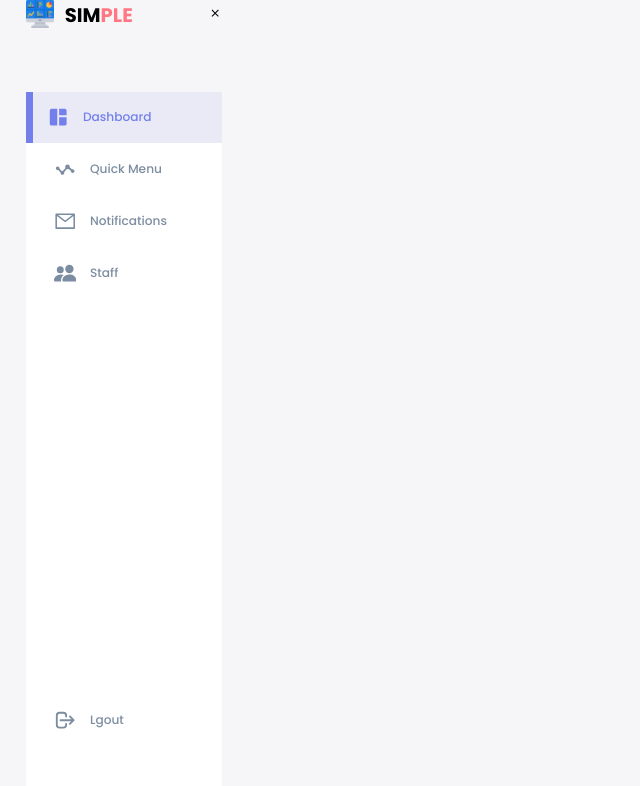
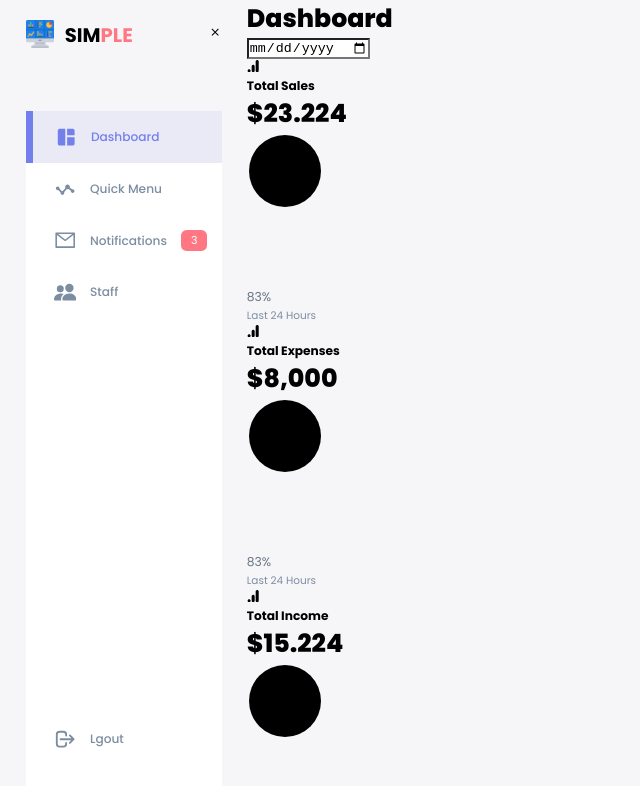
Before and after one commit to Joshua-Enrico/DashboardV2, a Next.js app: page / in a window 1280 px wide. Shown: the top 786 px of the page, without its empty margins (0-640 px from the left). Built offline with nearby package versions, Linux system fonts and the light colour scheme.

Commit message:
working cards and charts

```diff
--- /dev/null
+++ b/components/date/Date.jsx
@@ -0,0 +1,11 @@
+import { DateContainer, Input } from './Style';
+
+const Date = () => {
+    return (
+        <DateContainer>
+            <Input type="date" />
+        </DateContainer>
+    )
+}
+
+export default Date
--- /dev/null
+++ b/components/date/Style.js
@@ -0,0 +1,9 @@
+import styled from 'styled-components';
+
+
+const DateContainer = styled.div`
+`;
+const Input = styled.input`
+`;
+
+export {DateContainer, Input};
--- /dev/null
+++ b/components/insights/Data.js
@@ -0,0 +1,4 @@
+
+export const Data = [{ "id": "1","Title": "Total Sales", "Value": "23.224", "Percentage": "83%", "Icon": "" },
+{ "id": "2","Title": "Total Expenses", "Value": "8,000", "Percentage": "83%", "Icon": "" },
+{ "id": "3","Title": "Total Income", "Value": "15.224", "Percentage": "83%", "Icon": "" }]
--- /dev/null
+++ b/components/insights/Insightcards/InsightCards.jsx
@@ -0,0 +1,29 @@
+import { Circle, H1, H3, InsightCardContainer,
+         Middle, MiddleLeft, Number, NumberP, Progress, SmallText, Svg } from "./Style"
+import { SiGoogleanalytics } from 'react-icons/si';
+
+
+const InsightCards = ({ Key, Title, Value, Percentage }) => {
+    return (
+        <InsightCardContainer>
+            <SiGoogleanalytics />
+            <Middle>
+                <MiddleLeft>
+                    <H3>{Title}</H3>
+                    <H1>${Value}</H1>
+                </MiddleLeft>
+                <Progress>
+                    <Svg>
+                        <Circle cx="38" cy="38" r="36" ></Circle>
+                    </Svg>
+                    <Number>
+                        <NumberP>{Percentage}</NumberP>
+                    </Number>
+                </Progress>
+            </Middle>
+            <SmallText >Last 24 Hours</SmallText>
+        </InsightCardContainer>
+    )
+}
+
+export default InsightCards
--- /dev/null
+++ b/components/insights/Insightcards/Style.js
@@ -0,0 +1,48 @@
+import styled from 'styled-components';
+
+const InsightCardContainer = styled.div`
+`;
+const Middle = styled.div`
+
+`;
+
+const MiddleLeft = styled.div`
+
+`;
+
+const H1 = styled.h1`
+
+`;
+
+const H3 = styled.h3`
+
+`;
+
+const Progress = styled.div`
+
+`;
+
+const Svg = styled.svg`
+
+`;
+
+const Circle = styled.circle`
+
+`;
+
+const Number = styled.div`
+
+`;
+
+const NumberP = styled.p`
+
+`;
+
+const SmallText = styled.small`
+    color: ${props => props.theme.CinfoDark}
+`;
+
+
+export { InsightCardContainer, Middle, MiddleLeft, H3,
+         H1, Progress, Svg, Circle, Number, NumberP,
+         SmallText };
--- /dev/null
+++ b/components/insights/Insights.jsx
@@ -0,0 +1,24 @@
+import React from 'react'
+import InsightCards from './Insightcards/InsightCards'
+import { InsightContainer } from './Style'
+import { Data } from "./Data"
+
+
+
+const Insights = () => {
+    console.log(Data)
+    return (
+        <InsightContainer>
+            {Data?.map(({ id, Title, Value, Percentage }) => (
+                <InsightCards
+                key={id}
+                Title={Title}
+                Value={Value}
+                Percentage={Percentage}
+                />
+            ))}
+        </InsightContainer>
+    )
+}
+
+export default Insights
--- /dev/null
+++ b/components/insights/Style.js
@@ -0,0 +1,8 @@
+import styled from 'styled-components';
+
+const InsightContainer = styled.div`
+
+`;
+
+
+export { InsightContainer };
--- a/components/sidebar/SideBar.jsx
+++ b/components/sidebar/SideBar.jsx
@@ -1,13 +1,16 @@
 // Styles clases for this component
 import { ThemeProvider } from 'styled-components';
-import { MainContainer, TopBar, Logo, Image, H2, Span, Close, SideBarNav, Link, H3, Section, Pages, Page, RoutContainer } from "./Style";
+import { MainContainer, TopBar, Logo, Image, H2, Span, Close,
+         SideBarNav, Link, H3, Section, Pages, Page, RoutContainer,
+          Nmessage } from "./Style";
 //icons
 import { MdClose, MdSpaceDashboard } from 'react-icons/md';
 import { BsCircle, BsPeopleFill } from 'react-icons/bs';
 import { BiStats } from 'react-icons/bi';
 import { AiOutlineMail } from 'react-icons/ai';
 import { HiOutlineLogout } from 'react-icons/hi';
-// handle themes with redux
+
+// handle theme with redux
 import { useSelector, useDispatch } from 'react-redux';
 import { lightTheme, darkTheme } from '../../styles/Theme';
 import { SwitchTheme } from '../../redux/ThemeRedux';
@@ -33,7 +36,7 @@ const SideBar = () => {
                 </TopBar>
                 <SideBarNav>
                     <RoutContainer>
-                        <Section className="active" >
+                        <Section className="active">
                             <MdSpaceDashboard />
                             <H3>Dashboard</H3>
                         </Section>
@@ -80,6 +83,7 @@ const SideBar = () => {
                         <Section >
                             <AiOutlineMail />
                             <H3>Notifications</H3>
+                            <Nmessage>3</Nmessage>
                         </Section>
                         <Pages>
                             <Page>
--- a/components/sidebar/Style.js
+++ b/components/sidebar/Style.js
@@ -13,6 +13,7 @@ const MainContainer = styled.aside`
     align-items: center;
     justify-content: space-between;
     margin-bottom: 1.4rem;
+    margin-top: 1.4rem;
 `;
 
  const Logo = styled.div`
@@ -64,11 +65,18 @@ const Section = styled.div`
     align-items: center;
     position: relative;
     height: 3.7rem;
+    cursor: pointer;
+    & > svg {
+        transition: all 300ms ease;
+    }
 
     &.active {
         background: ${props => props.theme.Clight};
         color: ${props => props.theme.Cprimary};
         margin-left: 0;
+        & > svg {
+            margin-left: calc(2rem - 20px);
+        }
     }
 
     &.active:before {
@@ -81,6 +89,13 @@ const Section = styled.div`
     transition: all 300ms ease;
     & > svg {
         font-size: 1.6rem;
+    }
+
+    &:hover {
+        color: ${props => props.theme.Cprimary};
+        & > svg {
+            margin-left: calc(2rem - 20px);
+        }
     }
 `;
 
@@ -99,8 +114,16 @@ const H3 = styled.h3`
     font-weight: 500;
 `;
 
+const Nmessage = styled.span`
+    background: ${props => props.theme.Cdanger};
+    color: ${props => props.theme.Cwhite};
+    padding: 2px 10px;
+    font-size: 11px;
+    border-radius: ${props => props.theme.BorderRadius1};
+`
 
 
 
 
-export { MainContainer, TopBar, Logo, Image, H2, Span, Close, SideBarNav, Link, H3, Section, Pages, Page, RoutContainer };
+
+export { MainContainer, TopBar, Logo, Image, H2, Span, Close, SideBarNav, Link, H3, Section, Pages, Page, RoutContainer, Nmessage };
--- a/pagescomp/home.jsx
+++ b/pagescomp/home.jsx
@@ -1,8 +1,10 @@
 import Head from 'next/head'
 import { useSelector } from 'react-redux'
 import SideBar from '../components/sidebar/SideBar'
-import { MainContainer } from '../styles/Style'
+import Insights from '../components/insights/Insights'
+import { Main, MainContainer, Title } from '../styles/Style'
 import { ThemeProvider } from 'styled-components';
+import Date from '../components/date/Date';
 
 
 const Homepage = () => {
@@ -21,6 +23,11 @@ const Homepage = () => {
         </Head>
         <MainContainer>
           <SideBar />
+          <Main>
+            <Title>Dashboard</Title>
+            <Date/>
+            <Insights/>
+          </Main>
         </MainContainer>
       </div>
       </ThemeProvider>
--- a/styles/Style.js
+++ b/styles/Style.js
@@ -39,3 +39,11 @@ export const MainContainer = styled.div`
     }
 
 `
+
+export const Main = styled.main`
+
+`
+
+export const Title = styled.h1`
+
+`
```
